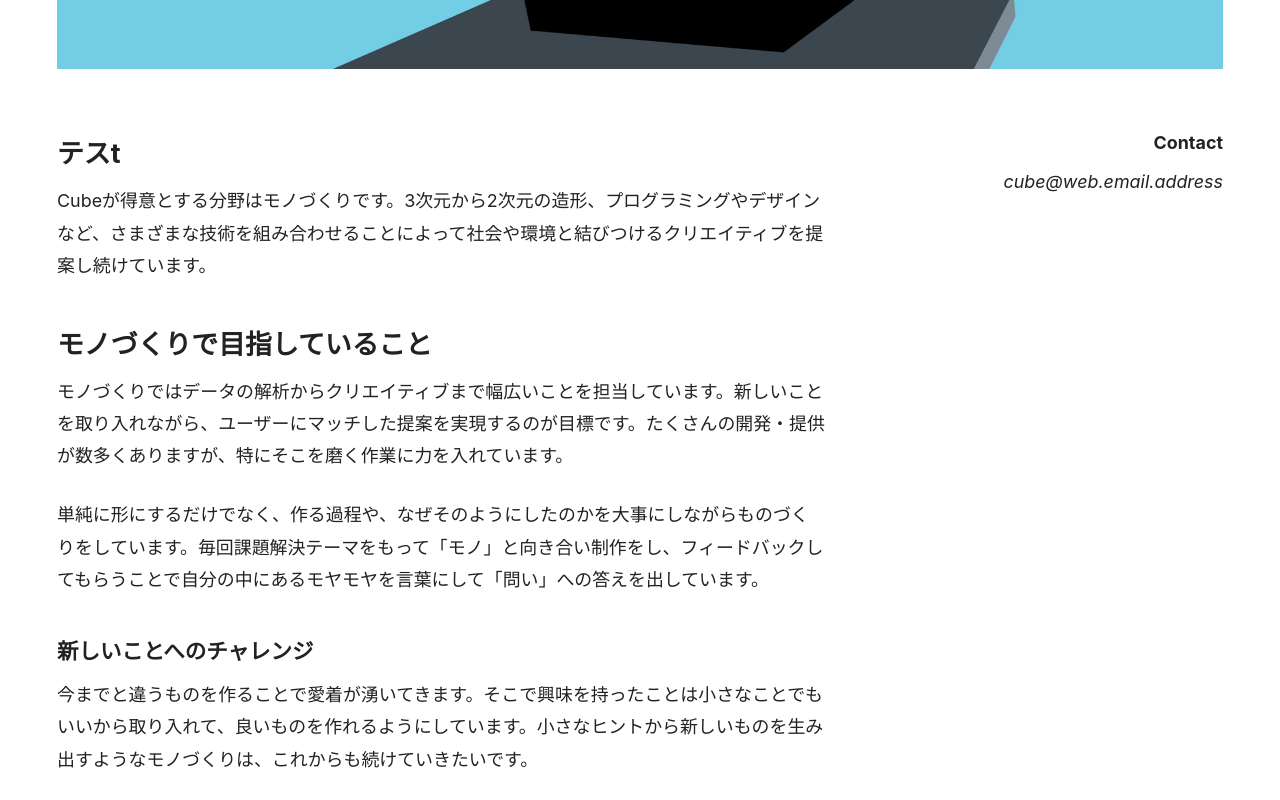
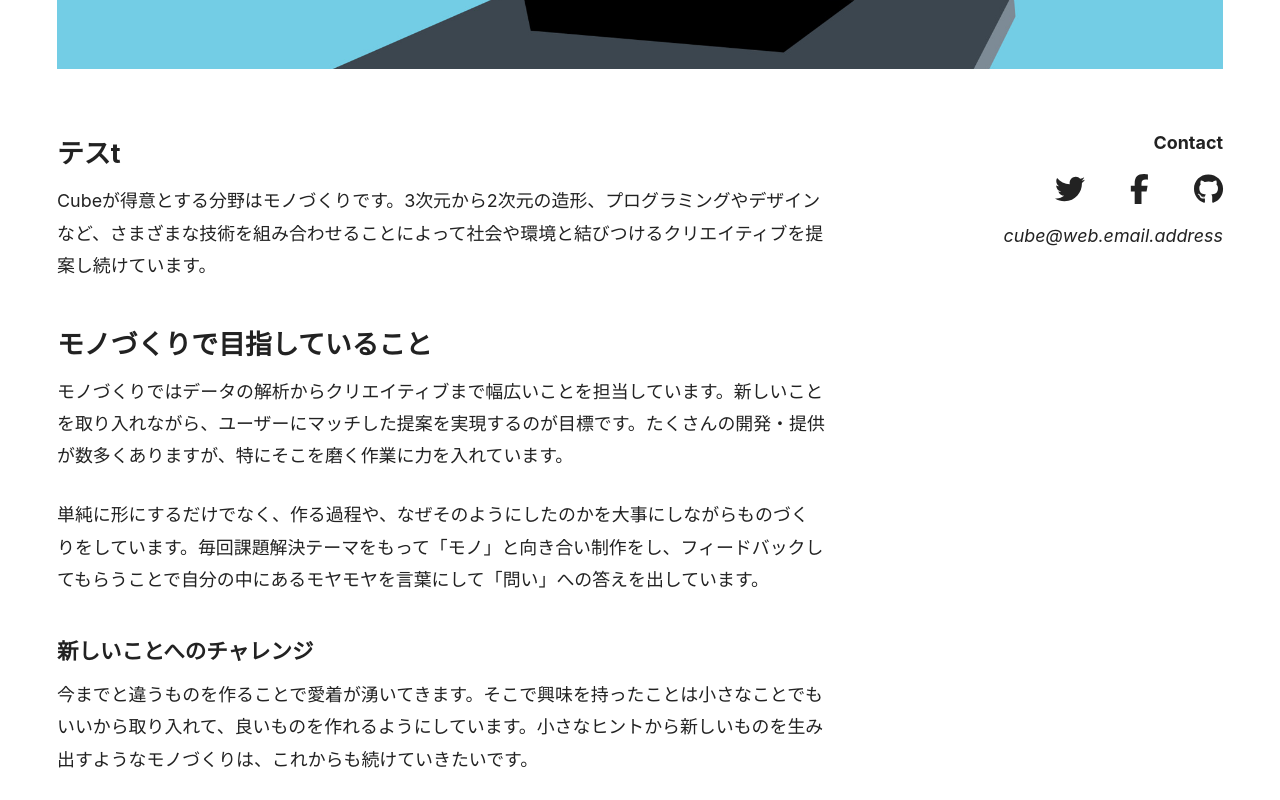
Before and after one commit to rala-rationallife/cube, a Next.js app: page /about in a window 1280 px wide. Shown: the part 1020-1820 px from the top of the page. Built offline with nearby package versions, Linux system fonts and the light colour scheme; no server answers.

Commit message:
Organize social icon size

```diff
--- a/package.json
+++ b/package.json
@@ -9,6 +9,11 @@
     "lint": "next lint"
   },
   "dependencies": {
+    "@fortawesome/fontawesome-svg-core": "^6.4.0",
+    "@fortawesome/free-brands-svg-icons": "^6.4.0",
+    "@fortawesome/free-regular-svg-icons": "^6.4.0",
+    "@fortawesome/free-solid-svg-icons": "^6.4.0",
+    "@fortawesome/react-fontawesome": "^0.2.0",
     "next": "13.3.0",
     "react": "18.2.0",
     "react-dom": "18.2.0",
--- a/src/components/contact.tsx
+++ b/src/components/contact.tsx
@@ -1,9 +1,11 @@
 import styles from "@/styles/contact.module.scss"
+import { Social } from "./social"
 
 export function Contact() {
   return (
     <div className={styles.stack}>
       <h3 className={styles.heading}>Contact</h3>
+      <Social iconSize="30px" />
       <address>cube@web.email.address</address>
     </div>
   )
--- a/src/components/footer.tsx
+++ b/src/components/footer.tsx
@@ -1,6 +1,7 @@
 import styles from "@/styles/footer.module.scss"
 import { Logo } from "./logo"
 import { Container } from "./container"
+import { Social } from "./social"
 
 export function Footer() {
   return (
@@ -8,7 +9,7 @@ export function Footer() {
       <Container>
         <div className={styles.flexContainer}>
           <Logo />
-          [ソーシャル]
+          <Social />
         </div>
       </Container>
     </footer>
--- /dev/null
+++ b/src/components/social.tsx
@@ -0,0 +1,40 @@
+import * as React from "react"
+import {
+  faFacebookF,
+  faGithub,
+  faTwitter,
+} from "@fortawesome/free-brands-svg-icons"
+import { FontAwesomeIcon } from "@fortawesome/react-fontawesome"
+import styles from "@/styles/social.module.scss"
+
+export function Social({ iconSize = "initial" }) {
+  return (
+    <ul
+      className={styles.list}
+      style={{ "--icon-size": iconSize } as React.CSSProperties}
+    >
+      <li>
+        <a href="https://twitter.com/" target="_blank" rel="nofollow noopener">
+          <FontAwesomeIcon icon={faTwitter} />
+          <span className="sr-only">Twitter</span>
+        </a>
+      </li>
+      <li>
+        <a
+          href="https://www.facebook.com/"
+          target="_blank"
+          rel="nofollow noopener"
+        >
+          <FontAwesomeIcon icon={faFacebookF} />
+          <span className="sr-only">Facebook</span>
+        </a>
+      </li>
+      <li>
+        <a href="https://github.com/" target="_blank" rel="nofollow noopener">
+          <FontAwesomeIcon icon={faGithub} />
+          <span className="sr-only">GitHub</span>
+        </a>
+      </li>
+    </ul>
+  )
+}
--- a/src/pages/_app.tsx
+++ b/src/pages/_app.tsx
@@ -1,6 +1,10 @@
 import { Layout } from "@/components/layout"
 import "@/styles/globals.scss"
 import type { AppProps } from "next/app"
+import "@fortawesome/fontawesome-svg-core/styles.css"
+import { config } from "@fortawesome/fontawesome-svg-core"
+
+config.autoAddCss = false
 
 export default function App({ Component, pageProps }: AppProps) {
   return (
--- /dev/null
+++ b/src/styles/social.module.scss
@@ -0,0 +1,5 @@
+.list {
+  display: flex;
+  gap: 1.5em;
+  font-size: var(--icon-size, 24px);
+}
--- a/src/styles/two-column.module.scss
+++ b/src/styles/two-column.module.scss
@@ -19,7 +19,7 @@
       text-align: right;
     }
 
-    &:is(div, ul) {
+    :is(div, ul) {
       width: fit-content;
       margin-left: auto;
       place-items: flex-end;
```
Also changed, not shown: 1 other file (tests, documents, lock files or other folders).
